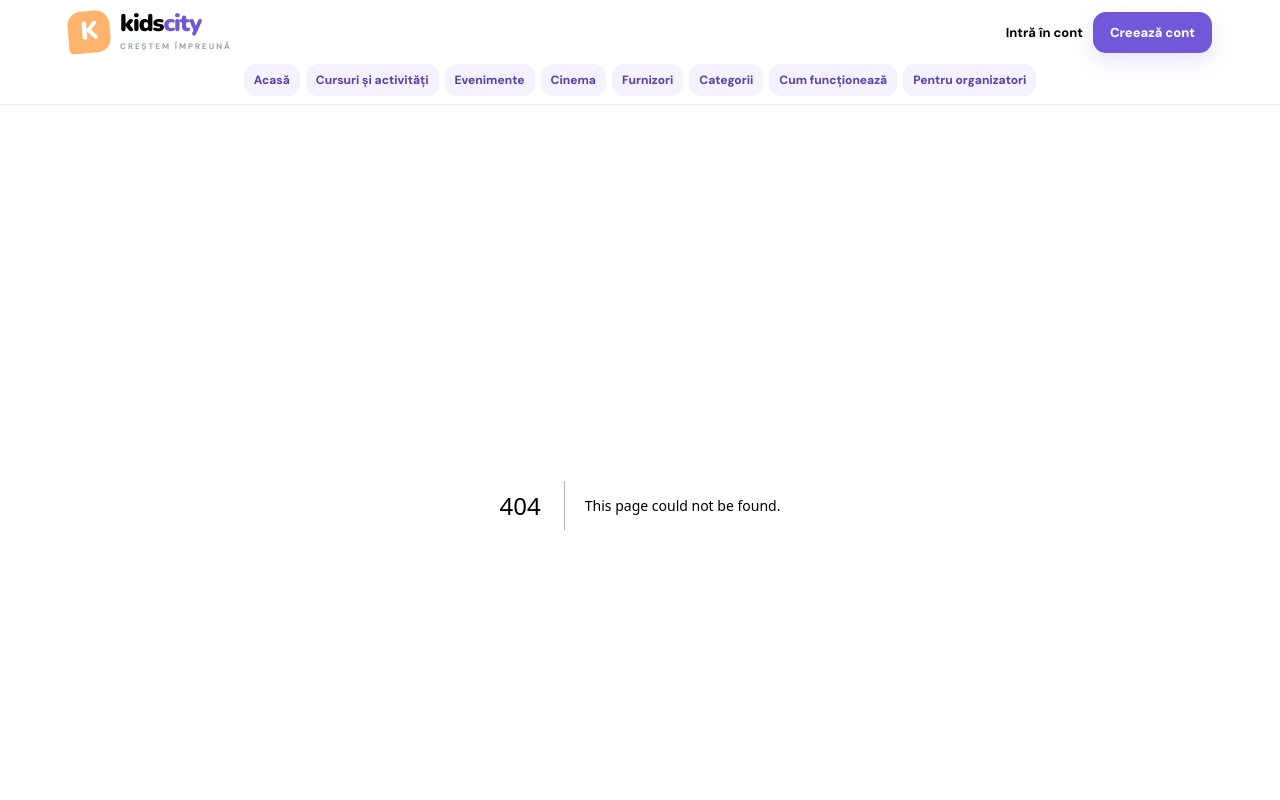
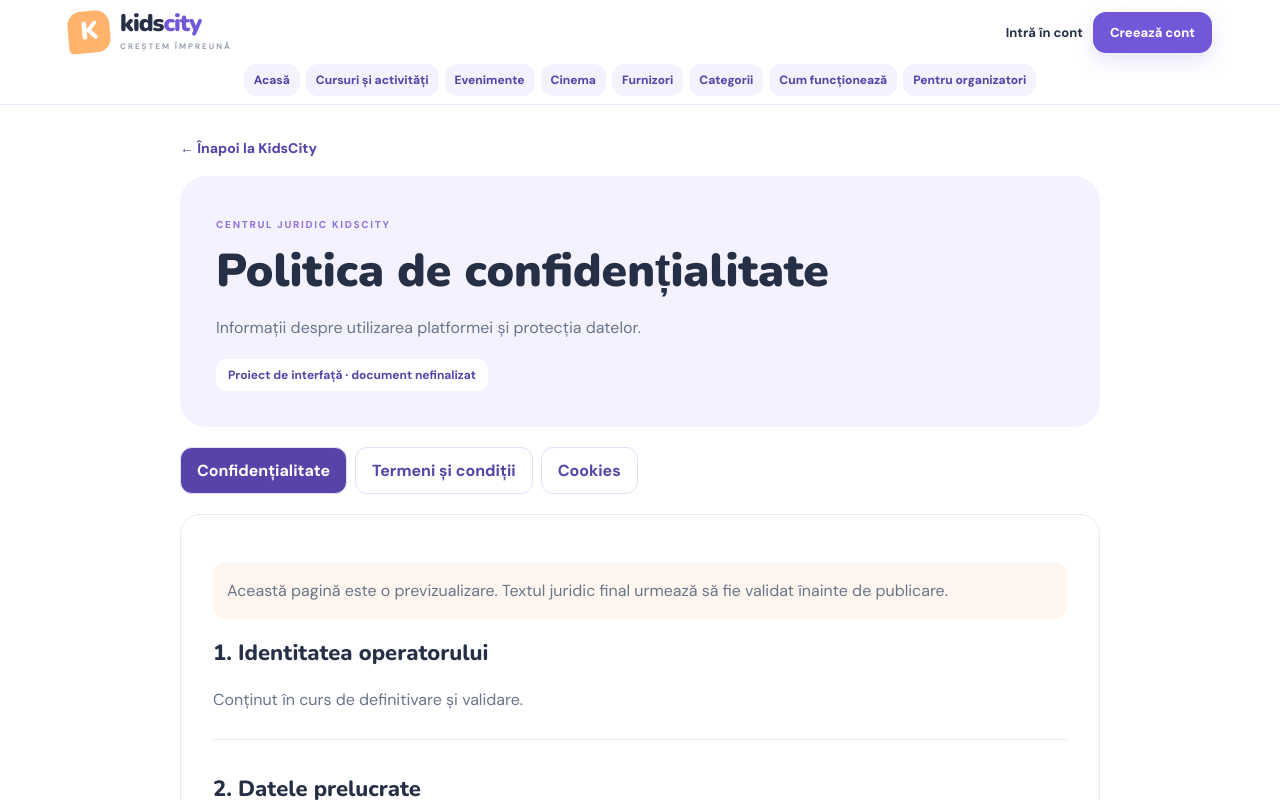
Before and after one commit to claudiamilovan9-svg/Kidscity-, a Next.js app: page /confidentialitate in a window 1280 px wide. Before the commit this address had no page. Shown: the top 800 px of the page. Built offline with nearby package versions, Linux system fonts and the light colour scheme.

Commit message:
Add KidsCity legal interface preview

```diff
--- /dev/null
+++ b/app/confidentialitate/page.tsx
@@ -0,0 +1,4 @@
+import type { Metadata } from "next";
+import LegalPage from "../legal/LegalPage";
+export const metadata: Metadata = {title: "Politica de confidențialitate | KidsCity", robots:{index:false,follow:false}};
+export default function Page(){return <LegalPage title="Politica de confidențialitate" active="/confidentialitate" sections={[{"title":"Identitatea operatorului","body":"Conținut în curs de definitivare și validare."},{"title":"Datele prelucrate","body":"Conținut în curs de definitivare și validare."},{"title":"Scopuri și temeiuri juridice","body":"Conținut în curs de definitivare și validare."},{"title":"Protecția datelor copiilor","body":"Conținut în curs de definitivare și validare."},{"title":"Servicii externe și transferuri","body":"Conținut în curs de definitivare și validare."},{"title":"Securitate și păstrare","body":"Conținut în curs de definitivare și validare."},{"title":"Drepturile utilizatorilor","body":"Conținut în curs de definitivare și validare."},{"title":"Ștergerea contului","body":"Conținut în curs de definitivare și validare."},{"title":"Autoritatea de supraveghere","body":"Conținut în curs de definitivare și validare."}]}/>;}
```
